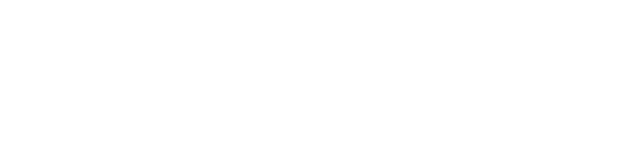
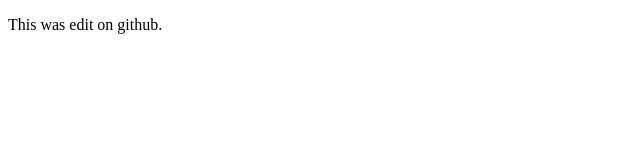
Before and after one commit to mhassan4641/learn-git, a plain HTML site: page index.html in a window 1280 px wide. Shown: the whole page, without its empty margins (0-640 px from the left). Drawn offline with Linux system fonts and the light colour scheme.

Commit message:
Update index.html

```diff
--- a/index.html
+++ b/index.html
@@ -6,6 +6,6 @@
   <title>learning git</title>
 </head>
 <body>
-
+  <p>This was edit on github.</p>
 </body>
 </html>
```
